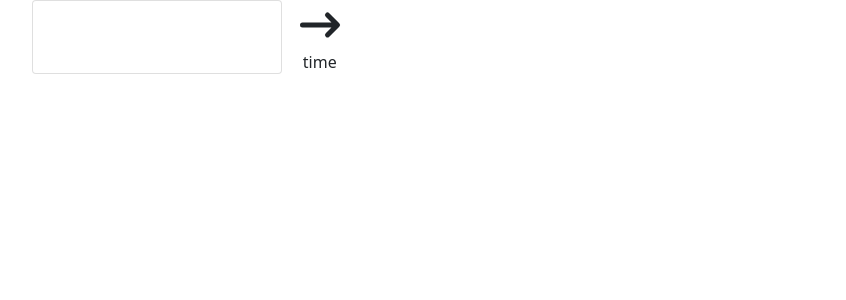
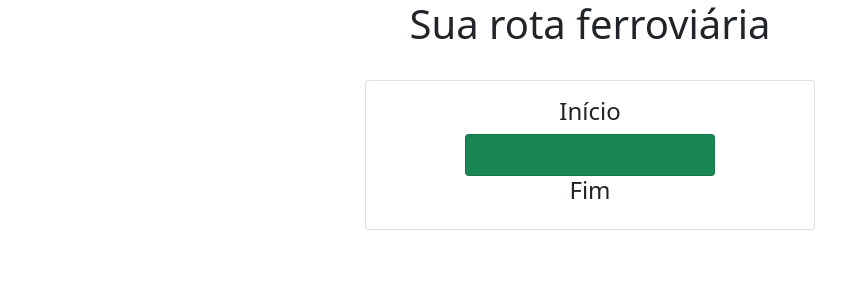
Before and after one commit to projeto-de-algoritmos/Grafos1_EuroTrain, a Next.js app in the folder eurotrain/: page /result in a window 1280 px wide. Shown: the top 300 px of the page, without its empty margins (50-896 px from the left). Built offline with nearby package versions, Linux system fonts and the light colour scheme.

Commit message:
Finalizando trabalho

```diff
--- a/eurotrain/src/components/city.tsx
+++ b/eurotrain/src/components/city.tsx
@@ -1,10 +1,11 @@
 import { Card, CardBody } from "reactstrap";
 
-export default function City({city}) {
+export default function City({city, position}) {
+  if (position == undefined) position = 'secondary'
   return (
-  <Card style={{width: 250}}>
+  <Card color={position} style={{width: 250}}>
     <CardBody>
-      {city}
+      <h4>{city}</h4>
     </CardBody>
   </Card>
   )
--- a/eurotrain/src/components/pointer.tsx
+++ b/eurotrain/src/components/pointer.tsx
@@ -1,10 +1,9 @@
-import {HiArrowNarrowRight} from 'react-icons/hi'
+import {HiArrowNarrowDown} from 'react-icons/hi'
 
 export default function Pointer({time}) {
   return (
   <div className="align-middle" style={{margin: '0 .8em'}}>
-    <HiArrowNarrowRight size='50' />
-    <p style={{margin: 0, textAlign: 'center'}}>time</p>
+    <HiArrowNarrowDown size='50' />
   </div>
   )
 }
--- a/eurotrain/graph.js
+++ b/eurotrain/src/core/graph.ts
@@ -1,22 +1,40 @@
 // Criando a classe de grafos
-class Graph {
+export class Graph {
+    noOfVertices: any;
+    AdjList: {};
     constructor(QVertices) {
         this.noOfVertices = QVertices;
         this.AdjList = {};
     }
 
-    newVertice(v) {
-        this.AdjList[v] = []
+    newVertice(vertice: string) {
+        this.AdjList[vertice] = []
     }
 
-    newEdge(v, w, d) {
-        this.AdjList[v].push(w);
-        this.AdjList[w].push(v)
+    newEdge(vertice: string, neighboor: string, distance: number) {
+        this.AdjList[vertice].push(neighboor);
+        this.AdjList[neighboor].push(vertice)
+    }
+
+    bfs(start: string, end: string): string[] {
+        const queue = [];
+        queue.push([start]);
+        while (queue.length > 0) {
+            const path = queue.shift()
+            const node = path[path.length-1]
+            if (node === end) {
+                return path;
+            }
+            for (const adjascent of this.AdjList[node]) {
+                const new_path = [...path]
+                new_path.push(adjascent)
+                queue.push(new_path)
+            }
+        }
     }
 
     printGraph() {
         var get_keys = Object.keys(this.AdjList);
-
         for (var key of get_keys) {
             var get_values = this.AdjList[key];
             var conc = "";
@@ -27,36 +45,9 @@ class Graph {
     }
 }
 
-// Criando a classe de filas
-class Queue {
-    constructor() {
-        this.items = [];
-    }
-    enqueue(element) {
-        this.items.push(element);
-    }
-
-    dequeue() {
-        if(this.isEmpty())
-            return "Underflow";
-        return this.items.shift();
-    }
-
-    front() {
-    if(this.isEmpty())
-        return "No elements in Queue";
-    return this.items[0];
-    }
-
-    isEmpty() {
-        return this.items.length == 0;
-    }
-
-}
-
 // Adicionando arestas e vértices no Grafo ("Base de dados")
 var G = new Graph(20);
-var vertices = ["Paris", "Lyon", "Marselha", "Montpellier", "Nice", "Bordeaux","Rennes", "Milan", "Bologna","Florence", "Rome", "Naples","Bari", "Catania", "Venice", "Munich", "Frankfurt", "Cologne", "Hamburg","Berlim" ];
+const vertices = ["Paris", "Lyon", "Marselha", "Montpellier", "Nice", "Bordeaux","Rennes", "Milan", "Bologna","Florence", "Rome", "Naples","Bari", "Catania", "Venice", "Munich", "Frankfurt", "Cologne", "Hamburg","Berlim" ];
 
 for (var i = 0; i < vertices.length; i++) {
     G.newVertice(vertices[i]);
@@ -88,21 +79,4 @@ G.newEdge('Frankfurt', 'Hamburg', 3.67);
 G.newEdge('Cologne', 'Berlim', 4.33);
 G.newEdge('Berlim', 'Hamburg', 1.58);
 
-// Usando as Funções
-const bfs = function (graph, start, end) {
-    var queue = [];
-    queue.push([start]);
-    while (queue.length > 0) {
-        var path = queue.shift()
-        node = path[path.length-1]
-        if (node === end) {
-            return path;
-        }
-        for (var adjascent of graph[node]) {
-            var new_path = [...path]
-            new_path.push(adjascent)
-            queue.push(new_path)
-        }
-    }
-}
-console.log(bfs(G.AdjList, 'Paris', 'Bologna'))
+export {vertices, G}
--- a/eurotrain/src/pages/api/hello.ts
+++ /dev/null
@@ -1,13 +0,0 @@
-// Next.js API route support: https://nextjs.org/docs/api-routes/introduction
-import type { NextApiRequest, NextApiResponse } from 'next'
-
-type Data = {
-  name: string
-}
-
-export default function handler(
-  req: NextApiRequest,
-  res: NextApiResponse<Data>
-) {
-  res.status(200).json({ name: 'John Doe' })
-}
--- a/eurotrain/src/pages/result.tsx
+++ b/eurotrain/src/pages/result.tsx
@@ -1,7 +1,8 @@
 import City from "components/city";
 import Pointer from "components/pointer";
+import { G } from "core/graph";
 import { useRouter } from "next/router";
-import { Col, Container, Row } from "reactstrap";
+import { Card, CardBody, Container } from "reactstrap";
 
 type routeInput = {
   startingStation: string
@@ -11,16 +12,36 @@ type routeInput = {
 export default function Result() {
   const router = useRouter();
   const data = router.query as routeInput;
-  Pointer
+  const trainRoute = G.bfs(data.startingStation, data.destiny)
 
   return (
   <Container>
-    <Row>
-      <Col xs="auto" style={{display: 'flex'}}>
-        <City city={data.startingStation} />
-        <Pointer time={'bla bla'} />
-      </Col>
-    </Row>
+
+    <div style={{marginBottom: '2em'}}>
+      <h1 style={{textAlign: 'center'}}>Sua rota ferroviária</h1>
+    </div>
+    <Card style={{textAlign: 'center', maxWidth: 450, margin: '2em auto'}}>
+      <CardBody>
+        <h4>Início</h4>
+        {
+          trainRoute.map((station, index) => {
+            let position = ''
+            if (index === 0) position = 'primary'
+            if (index === trainRoute.length-1) position = 'success'
+            return (
+              <div key={index} style={{maxWidth: 250, margin: '0 auto'}}>
+                <City key={station} position={position} city={station} />
+                {
+                  index < trainRoute.length-1 ?
+                  (<Pointer time={'bla bla'} />) : (<></>)
+                }
+              </div>
+            )
+          })
+        }
+        <h4>Fim</h4>
+      </CardBody>
+    </Card>
   </Container>
   )
 }
```
Also changed, not shown: eurotrain/src/pages/index.tsx (+10 -8 lines), 1 other file (tests, documents, lock files or other folders).
